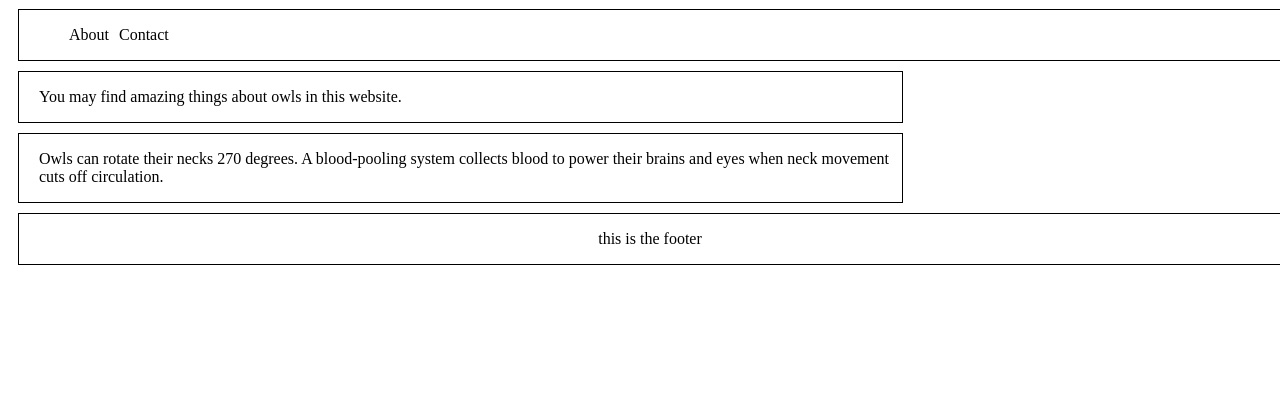
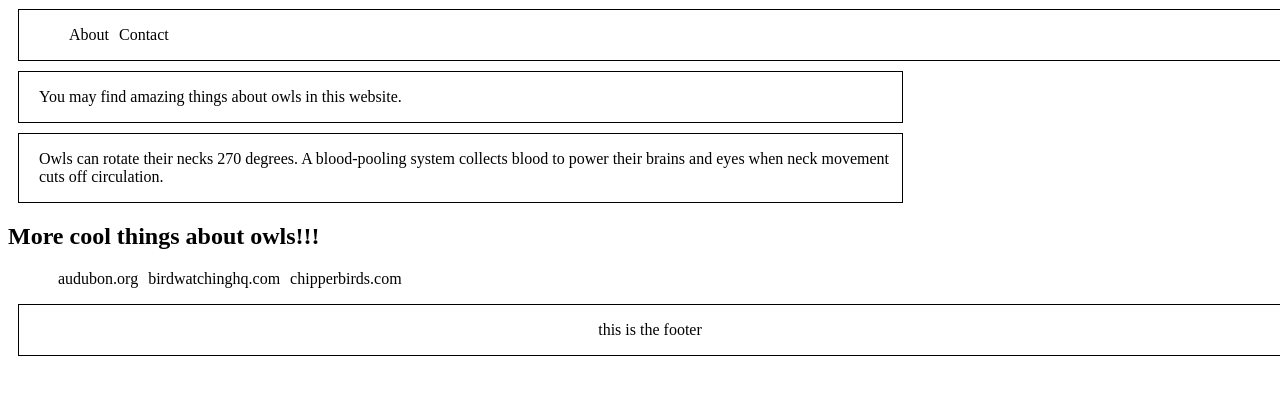
Before and after one commit to HazemBittar/semantic-layout-exercise, a plain HTML site: page index.html in a window 1280 px wide. Shown: the part 122-516 px from the top of the page. Drawn offline with Linux system fonts and the light colour scheme.

Commit message:
added aside element and some links about owls

```diff
--- a/index.html
+++ b/index.html
@@ -30,6 +30,23 @@
     <article>
         <p>Owls can rotate their necks 270 degrees. A blood-pooling system collects blood to power their brains and eyes when neck movement cuts off circulation.</p>
     </article>
+    <aside>
+        <h2>More cool things about owls!!!</h2>
+        <ul>
+            <li>
+                <a href="https://www.audubon.org/news/13-fun-facts-about-owls">audubon.org</a>
+            </li>
+            <li>
+                <a href="https://birdwatchinghq.com/facts-about-owls/">birdwatchinghq.com</a>
+            </li>
+            <li>
+                <a href="https://chipperbirds.com/facts-about-owls/">chipperbirds.com</a>
+            </li>
+        </ul>
+
+
+
+    </aside>
     <footer>
         <p>this is the footer</p>
     </footer>
```
